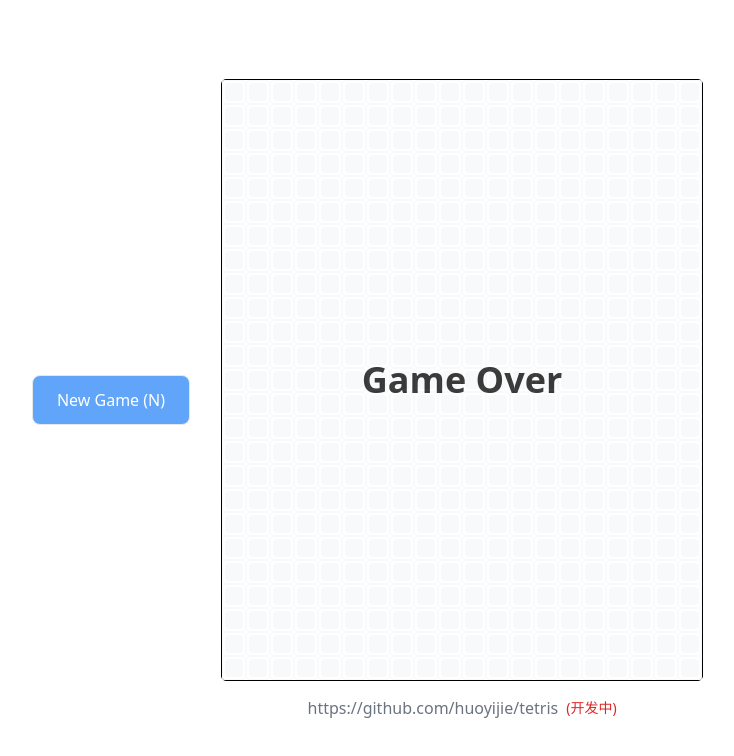
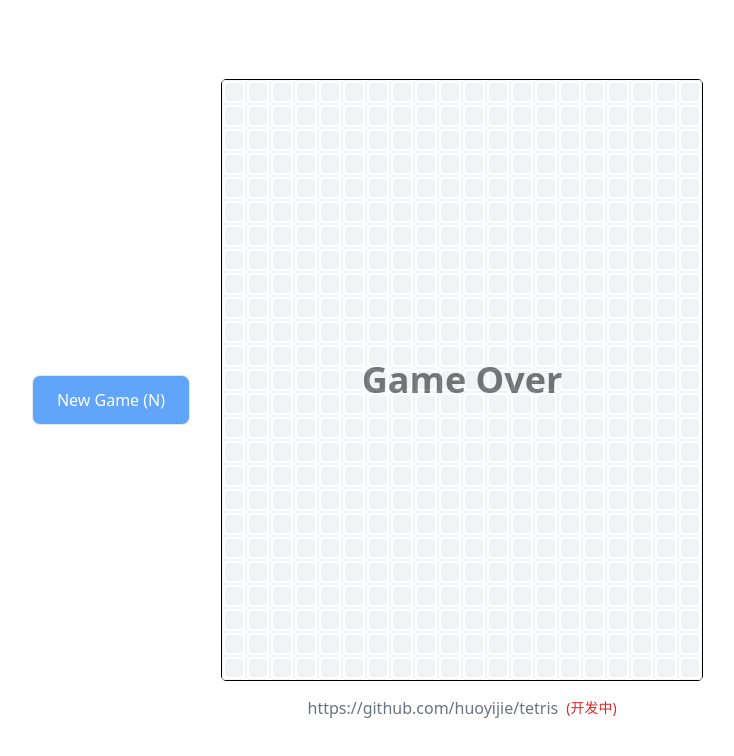
Before and after one commit to huoyijie/tetris, a Next.js app: page / in a window 1280 px wide. Shown: the top 756 px of the page, without its empty margins (273-1007 px from the left). Built offline with nearby package versions, Linux system fonts and the light colour scheme.

Commit message:
refactor gameover opacity

```diff
--- a/src/components/Board.jsx
+++ b/src/components/Board.jsx
@@ -38,7 +38,7 @@ export default function () {
         ))}
         {bgCubes}
         {gameOver && (
-          <div className='absolute top-0 left-0 w-full h-full z-100 bg-white opacity-75 flex items-center justify-center'>
+          <div className='absolute top-0 left-0 w-full h-full z-100 bg-white opacity-50 flex items-center justify-center'>
             <span className='text-4xl font-bold'>Game Over</span>
           </div>
         )}
```
